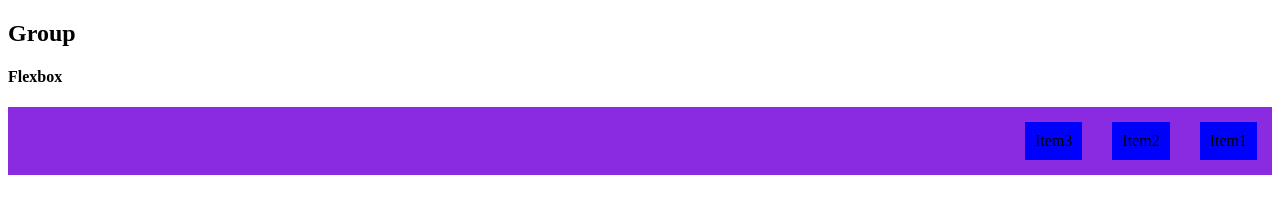
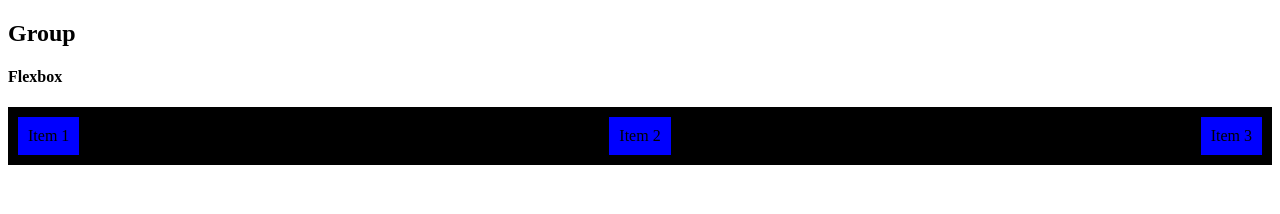
Before and after one commit to T-erry/group-work, a plain HTML site: page index.html in a window 1280 px wide. Drawn offline with Linux system fonts and the light colour scheme.

Commit message:
refactored the code

```diff
--- a/index.html
+++ b/index.html
@@ -11,9 +11,12 @@
     <h2>Group</h2>
     <h4>Flexbox</h4>
     <div class="flex-container">
-        <div>Item1</div>
-        <div>Item2</div>
-        <div>Item3</div>
+        <div class="class">Item 1</div>
+        <div class="class">Item 2</div>
+        <div class="class">Item 3</div>
+
     </div>
+
+
 </body>
 </html>
--- a/style.css
+++ b/style.css
@@ -1,12 +1,17 @@
 .flex-container{
+    background-color: black;
     display: flex;
-    flex-direction: row-reverse;
-    align-items: center;
-    background-color: blueviolet;
+    flex-direction: row;
+    align-items: flex-end;
+    justify-content: space-between;
+
 }
 .flex-container div{
     background-color: blue;
-    margin: 15px;
+    margin: 10px;
     padding: 10px;
 
 }
+@media screen {
+
+}
```
Also changed, not shown: bootstrap.html (+4 -4 lines).
